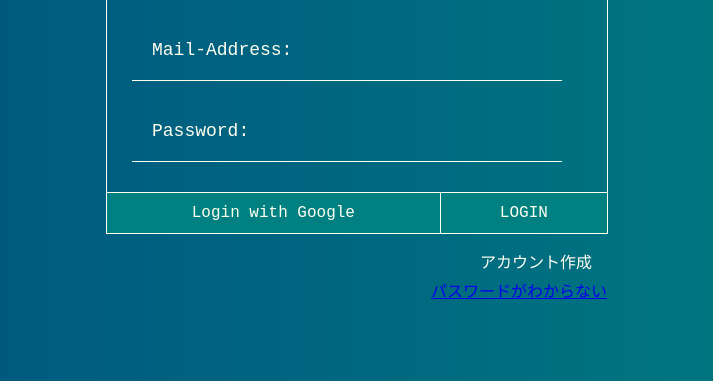
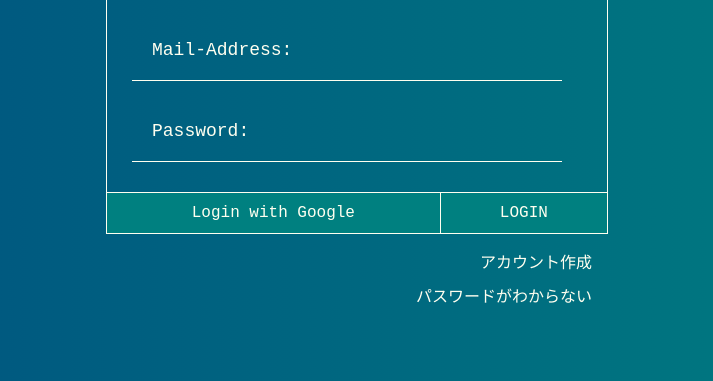
Before and after one commit to ritsuki-i/Travel-Recorder, a Flask app: page / in a window 1280 px wide. Shown: the part 266-647 px from the top of the page, without its empty margins (283-996 px from the left). Run offline with Flask 3, Linux system fonts and the light colour scheme; parts of the project's set-up code (start-up, migrations or seed data) failed here and were passed over; some libraries are stand-ins or nearby versions.

Commit message:
change password button fix

```diff
--- a/static/css/login.css
+++ b/static/css/login.css
@@ -237,6 +237,24 @@ body{
   color:rgb(178, 232, 229);
 }
 
+#change-password{
+    background-color: transparent;
+    border: none;
+    color: ivory;
+    font-family: 'Courier New', Courier, monospace;
+    font-size: 16px;
+    padding: 5px 5px;
+    cursor: pointer;
+    outline: none;
+    display: inline-block;
+    margin-right:10px;
+}
+
+#change-password:hover {
+  transition-duration: 0.5s;
+  color:rgb(178, 232, 229);
+}
+
 
 .account-bordering{
     display: block;
@@ -260,6 +278,10 @@ body{
     color: black;
     font-weight: bold;
   }
+  #change-password{
+    color: black;
+    font-weight: bold;
+  }
   #title{
     padding: 30px;
   }
--- a/templates/login.html
+++ b/templates/login.html
@@ -90,7 +90,7 @@
                 <button id="account" type="submit">アカウント作成</button>
             </form>
             <form action="/change-password" name="change-password" method="post">
-                <a href="javascript:change-password.submit()">パスワードがわからない</a>
+                <button id="change-password" type="submit">パスワードがわからない</button>
             </form>
 
        </div>
```
